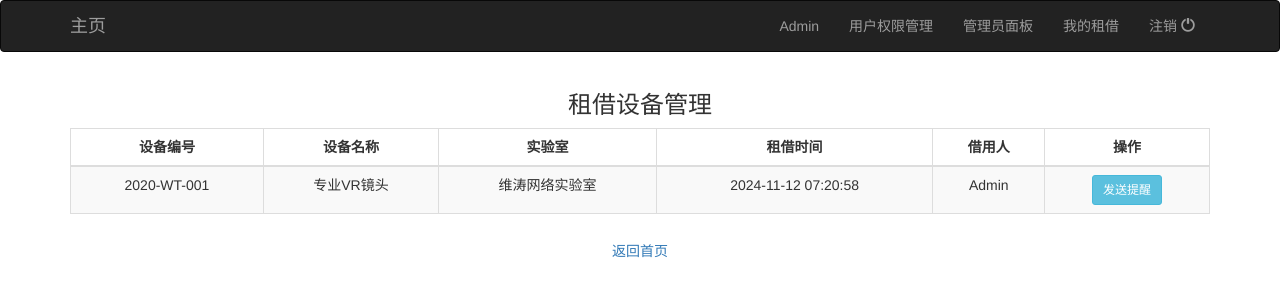
After one commit to Tavin-Fang/Software-Architecture-and-Design, a Flask app: page /admin/borrowed_devices in a window 1280 px wide. The commit adds this page. Shown: the top 300 px of the page. Run offline with Flask 2, Linux system fonts and the light colour scheme; a user stored in the database is signed in; data comes from the database, SQL or seed files in the repository; both versions use the stored data as it was after the commit; some libraries are stand-ins or nearby versions.

Commit message:
在设备详情增加设备租借选项、租借历史，我的租借页面、个人信息维护页面、租赁邮箱提醒、管理员手动提醒

```diff
--- a/app.py
+++ b/app.py
@@ -18,6 +18,9 @@ from werkzeug.security import generate_password_hash, check_password_hash
 
 
 from wtforms.validators import DataRequired, Length, EqualTo, ValidationError
+from flask_mail import Mail, Message
+
+
 
 
 
@@ -55,6 +58,26 @@ login_manager = LoginManager(app)
 login_manager.session_protection = 'strong'
 login_manager.login_view = 'login'
 login_manager.login_message = u"你需要登录才能访问这个页面."
+
+
+# 配置企业微信邮箱的 SMTP 和 IMAP 设置
+
+
+
+
+app.config['MAIL_SERVER'] = 'smtp.exmail.qq.com'  # 企业微信的SMTP服务器
+app.config['MAIL_PORT'] = 465  # 使用SSL的端口
+app.config['MAIL_USE_SSL'] = True
+app.config['MAIL_USERNAME'] = 'Service@tavin.cn'  # 你的企业微信邮箱地址
+app.config['MAIL_PASSWORD'] = 'Cyq3kU7iYUyJiedD'  # 授权码或应用密码
+app.config['MAIL_DEFAULT_SENDER'] = ('实验室设备', 'Service@tavin.cn')
+
+mail = Mail(app)
+def send_email(to, subject, template, **kwargs):
+    msg = Message(subject, recipients=[to])
+    msg.body = render_template(template + '.txt', **kwargs)  # 纯文本模板
+    msg.html = render_template(template + '.html', **kwargs)  # HTML模板
+    mail.send(msg)
 
 '''
 Models
@@ -237,6 +260,55 @@ class DeviceForm(FlaskForm):
 '''
 views
 '''
+@app.route('/admin/borrowed_devices', methods=['GET', 'POST'])
+@login_required
+def admin_borrowed_devices():
+    # 检查管理员权限
+    if current_user.role.name != 'Admin':
+        flash(u'只有管理员可以访问此页面')
+        return redirect(url_for('index'))
+
+    # 查询所有正在租借中的记录
+    borrowed_devices = BorrowRecord.query.filter_by(return_time=None).all()
+    return render_template('admin_borrowed_devices.html', borrowed_devices=borrowed_devices)
+
+
+
+
+def send_return_reminder(user, device):
+    send_email(
+        user.number,  # 假设用户的邮箱在 `number` 字段
+        '设备归还提醒',
+        'email/return_reminder',  # 模板名为 `return_reminder`
+        user=user,
+        device=device
+    )
+
+@app.route('/send_return_reminder/<int:user_id>/<int:device_id>', methods=['POST'])
+@login_required
+def send_return_reminder1(user_id, device_id):
+    # 检查管理员权限
+    if current_user.role.name != 'Admin':
+        flash(u'只有管理员可以访问此页面')
+        return redirect(url_for('index'))
+
+    user = User.query.get_or_404(user_id)
+    device = Device.query.get_or_404(device_id)
+
+    # 发送归还提醒邮件
+    send_return_reminder(user, device)
+    flash(f'已向用户 {user.username} 发送设备归还提醒')
+    return redirect(url_for('admin_borrowed_devices'))
+
+
+
+
+
+
+
+
+
+
 
 
 @app.route('/profile', methods=['GET', 'POST'])
@@ -284,8 +356,27 @@ def borrow_device(device_id):
     device.is_borrowed = True
     db.session.add(record)
     db.session.commit()
+
+    # 发送租借提醒邮件，包含租借时间
+    send_email(
+        current_user.number,  # 假设 `number` 字段是用户的邮箱
+        '设备租借提醒',
+        'email/borrow_notification',  # 假设模板名为 `borrow_notification`
+        user=current_user,
+        device=device,
+        borrow_time=record.borrow_time.strftime('%Y-%m-%d %H:%M:%S')  # 格式化日期
+    )
+
     flash(u'设备已成功租借')
     return redirect(url_for('device_details', id=device_id))
+
+
+
+
+
+
+
+
 
 
 @app.route('/return_device/<int:device_id>', methods=['POST'])
--- /dev/null
+++ b/templates/admin_borrowed_devices.html
@@ -0,0 +1,44 @@
+{% extends "base.html" %}
+
+{% block content %}
+<div class="container mt-5">
+    <h3 class="text-center">租借设备管理</h3>
+
+    {% if borrowed_devices %}
+        <table class="table table-striped table-bordered mt-3">
+            <thead>
+                <tr>
+                    <th>设备编号</th>
+                    <th>设备名称</th>
+                    <th>实验室</th>
+                    <th>租借时间</th>
+                    <th>借用人</th>
+                    <th>操作</th>
+                </tr>
+            </thead>
+            <tbody>
+                {% for record in borrowed_devices %}
+                    <tr>
+                        <td>{{ record.device.device_id }}</td>
+                        <td>{{ record.device.name }}</td>
+                        <td>{{ record.device.lab }}</td>
+                        <td>{{ record.borrow_time.strftime('%Y-%m-%d %H:%M:%S') }}</td>
+                        <td>{{ record.user.username }}</td>
+                        <td>
+                            <form action="{{ url_for('send_return_reminder1', user_id=record.user.id, device_id=record.device.id) }}" method="post">
+                                <button type="submit" class="btn btn-info btn-sm">发送提醒</button>
+                            </form>
+                        </td>
+                    </tr>
+                {% endfor %}
+            </tbody>
+        </table>
+    {% else %}
+        <p class="text-center mt-4">当前没有已借出的设备。</p>
+    {% endif %}
+
+    <div class="text-center mt-3">
+        <a href="{{ url_for('index') }}" class="btn btn-secondary">返回首页</a>
+    </div>
+</div>
+{% endblock %}
--- a/templates/base.html
+++ b/templates/base.html
@@ -25,10 +25,15 @@
                     <li>
                         <a href="{{ url_for('profile') }}">{{ current_user.username }}</a>
                     </li>
-
+                {% if current_user.role.name == 'Admin' %}
                     <li>
                         <a href="{{ url_for('manage_permissions') }}">用户权限管理</a>
                     </li>
+
+                    <li>
+                           <a href="{{ url_for('admin_borrowed_devices') }}">管理员面板</a>
+                    </li>
+                    {% endif %}
                     <li>
                         <a href="{{ url_for('my_borrowed_devices') }}">我的租借</a>
                     </li>
--- /dev/null
+++ b/templates/email/borrow_notification.html
@@ -0,0 +1,4 @@
+<p>尊敬的{{ user.username }}，您好！</p>
+<p>您已成功租借设备：<strong>{{ device.name }}</strong>。</p>
+<p>租借时间：<strong>{{ borrow_time }}</strong></p>
+<p>感谢您的使用！</p>
--- /dev/null
+++ b/templates/email/borrow_notification.txt
@@ -0,0 +1,6 @@
+尊敬的{{ user.username }}，您好！
+
+您已成功租借设备：{{ device.name }}。
+租借时间：{{ borrow_time }}
+
+感谢您的使用！
--- /dev/null
+++ b/templates/email/return_reminder.html
@@ -0,0 +1,3 @@
+<p>尊敬的{{ user.username }}，您好！</p>
+<p>您的租借设备<strong>{{ device.name }}</strong>已到期，请尽快归还。如有疑问，请联系管理员。</p>
+<p>感谢您的配合！</p>
--- /dev/null
+++ b/templates/email/return_reminder.txt
@@ -0,0 +1,5 @@
+尊敬的{{ user.username }}，您好！
+
+您的租借设备“{{ device.name }}”已到期，请尽快归还。如有疑问，请联系管理员。
+
+感谢您的配合！
```
Also changed, not shown: data.sqlite.
